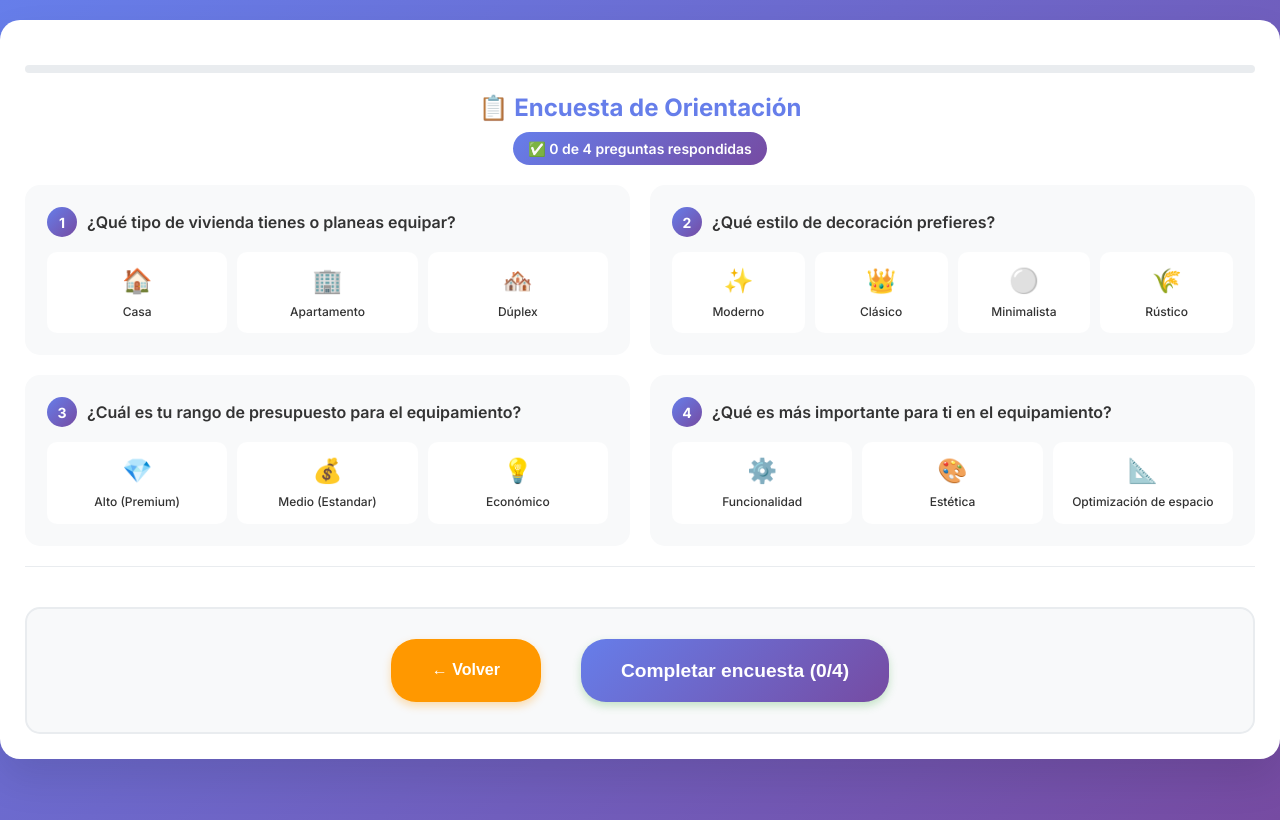
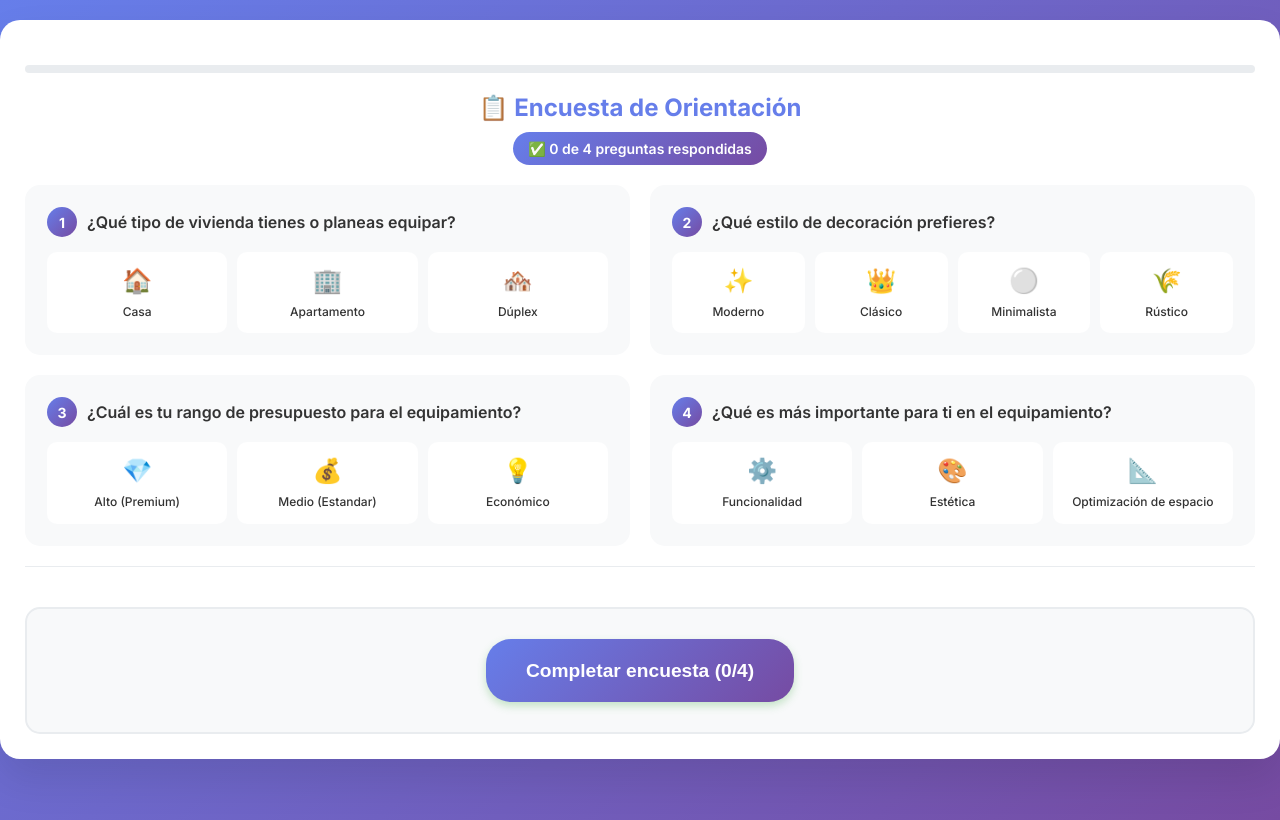
Before and after one commit to tomialvarez85/estilo-casa-2025, a React (Vite) app: page / in a window 1280 px wide. Both pictures are taken after a click on the element 407 px from the left and 487 px from the top of the page. Built offline with nearby package versions, Linux system fonts and the light colour scheme.

Commit message:
Survey.jsx updated

```diff
--- a/src/components/Survey.jsx
+++ b/src/components/Survey.jsx
@@ -154,36 +154,6 @@ const Survey = ({ onComplete, onBack }) => {
           border: '2px solid #e9ecef'
         }}>
           <button
-            className="btn btn-secondary"
-            onClick={onBack}
-            style={{
-              backgroundColor: '#ff9800',
-              color: 'white',
-              border: 'none',
-              padding: 'clamp(12px, 3vw, 15px) clamp(25px, 5vw, 30px)',
-              fontSize: 'clamp(0.9rem, 2.5vw, 16px)',
-              fontWeight: 'bold',
-              borderRadius: '25px',
-              cursor: 'pointer',
-              boxShadow: '0 4px 8px rgba(255, 152, 0, 0.3)',
-              transition: 'all 0.3s ease',
-              whiteSpace: 'nowrap'
-            }}
-            onMouseOver={(e) => {
-              e.target.style.backgroundColor = '#f57c00';
-              e.target.style.transform = 'translateY(-2px)';
-              e.target.style.boxShadow = '0 6px 12px rgba(255, 152, 0, 0.4)';
-            }}
-            onMouseOut={(e) => {
-              e.target.style.backgroundColor = '#ff9800';
-              e.target.style.transform = 'translateY(0)';
-              e.target.style.boxShadow = '0 4px 8px rgba(255, 152, 0, 0.3)';
-            }}
-          >
-            ← Volver
-          </button>
-
-          <button
             className="btn"
             onClick={handleSubmit}
             style={{
```
